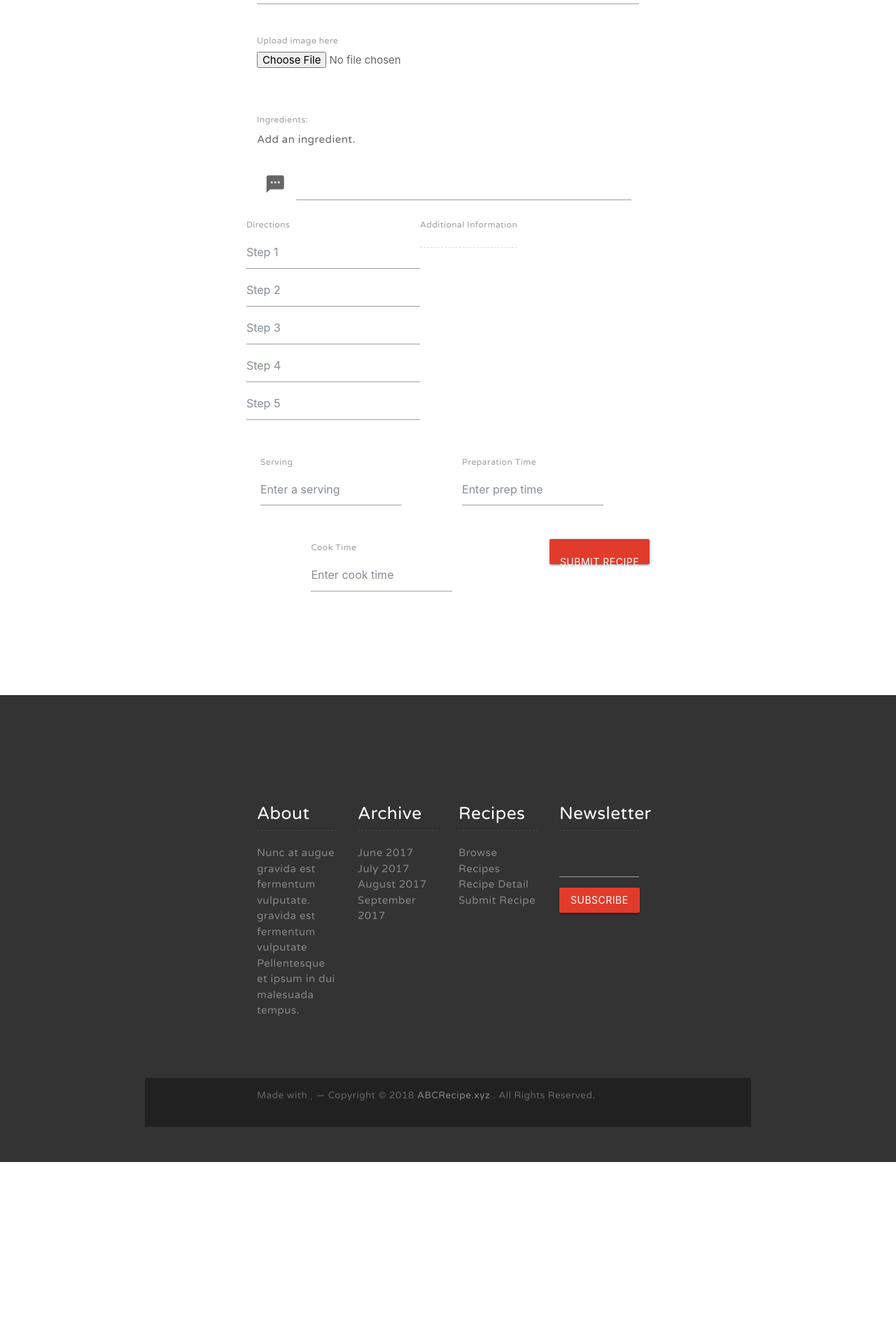
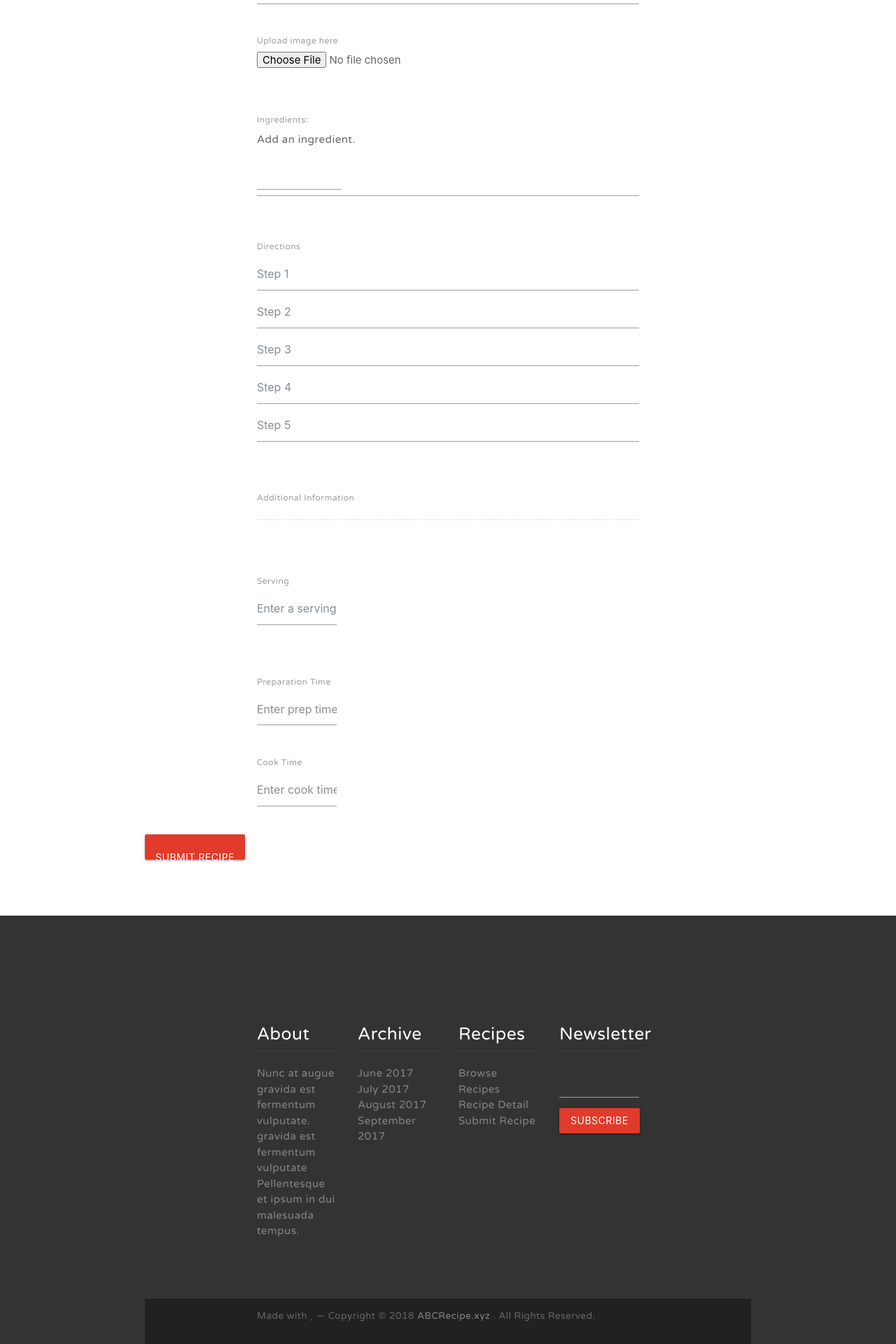
Before and after one commit to superrcoop/abcrecipe, a Flask app: template app/templates/add_recipe.html in a window 1280 px wide. Shown: the part 640-2560 px from the top of the page at 70% size. Before the commit the page ends 2300 px from the top, so only its background shows below. Run offline with Flask 2, Linux system fonts and the light colour scheme; the template is opened without the code that fills it: values that come from a table or form of the project are taken from there, others are empty; some libraries are stand-ins or nearby versions; some web fonts are replaced.

Commit message:
Fixed how ingredients are addded to a recipe

```diff
--- a/app/templates/add_recipe.html
+++ b/app/templates/add_recipe.html
@@ -1,7 +1,7 @@
 
 {% extends "base.html" %}
 {% block head %}
-  {{super ()}}
+  {{super()}}
     <meta name = "viewport" content = "width = device-width, initial-scale = 1">
       <link rel = "stylesheet" href = "https://fonts.googleapis.com/icon?family=Material+Icons">
       <link rel = "stylesheet"href = "https://cdnjs.cloudflare.com/ajax/libs/materialize/0.97.3/css/materialize.min.css">
@@ -77,9 +77,8 @@
               <label for="ingredients">Ingredients:</label>
                 <!-- Default with no input (automatically generated)  -->
                 <p class="caption">Add an ingredient.</p>
-                        <div class="input-field col s13">
-                          <i class="material-icons prefix">textsms</i>
-                          <input type="text" id="autocomplete" class="autocomplete" on-change="console.log($('this').data('id'),3000)">
+                <div class="chips chips-autocomplete input-field">
+                   <input type="text" id="autocomplete" class="chips chips-initial chips-autocomplete">
                 </div>
               <!--<div id="sortable">-->
               <!--  <div class="box ui-sortable-handle">-->
@@ -103,8 +102,10 @@
               <!--<a href="#" class="btn btn-light">Add new ingredient</a>-->
 
             </div>
+        </div>
+        <div class="row">
 
-            <div class="form-group">
+            <div class="form-group col-md-12">
               <label>Directions</label>
               {% for step in form.instructions %}
               {{step.instruction1(placeholder="Step 1", class="form-control")}}
@@ -114,26 +115,27 @@
               {{step.instruction5(placeholder="Step 5", class="form-control")}}
               {% endfor %}
             </div>
+      </div>
+      <div class="row">
 
-            <div class="form-group">
+            <div class="form-group col-md-12">
               <label>Additional Information</label>
               <hr>
             </div>
-            <div class="form-group row">
-             <div class="col-sm-10">
+            <br>
+      </div>
+      <div class="row">
+            <div class="form-group col-md-3">
              	{{ form.serving.label }} {{ form.serving(class='form-control', placeholder="Enter a serving") }}
              </div>
             </div>
-            <br>
-            <div class="form-group row">
-
-              <div class="col-sm-10">
+             <div class="col-md-1"></div>
+            <div class="form-group col-md-3">
                 {{ form.prep_time.label }} {{ form.prep_time(class='form-control', placeholder="Enter prep time") }}
             </div>
-            </div>
-            <br>
-            <div class="form-group row">
-              <div class="col-sm-10">
+
+            <div class="col-md-1"></div>
+            <div class="form-group col-md-3">
                 {{ form.cook_time.label}} {{ form.cook_time(class='form-control', placeholder="Enter cook time") }}
             </div>
       </div>
@@ -186,11 +188,11 @@
   <script>
   /*global $*/
   $(document).ready(function() {
-  var elem = document.querySelector('.chips');
-  var instance = M.Chips.init(elem, options);
+    $('.chips').chips();
+    // $('.chips').click(function() {
+    //   alert( "Handler for .click() called." );
+    // });
 
-  // Or with jQuery{
-  $('.chips').chips();
     $('.chips-initial').chips({
       data: [{
         tag: 'chicken',
@@ -200,10 +202,6 @@
         tag: 'tomatoes',
       }],
     });
-  $('.chips-placeholder').chips({
-    placeholder: 'Enter a tag',
-    secondaryPlaceholder: '+Tag',
-  });
     $('.chips-autocomplete').chips({
       autocompleteOptions: {
         data: {
@@ -211,7 +209,7 @@
           'onions': null,
           'tomatoes': null
         },
-      limit: Infinity,
+        limit: 5,
         minLength: 1
       }
     });
```
Also changed, not shown: schema.sql (+27 -23 lines). Lines whose indentation alone changed are shown as unchanged.
